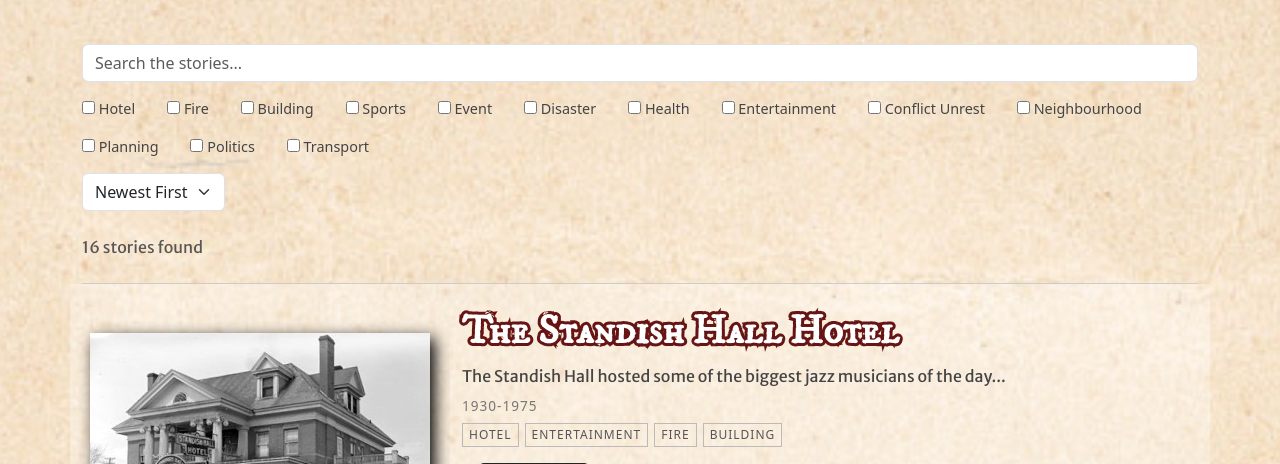
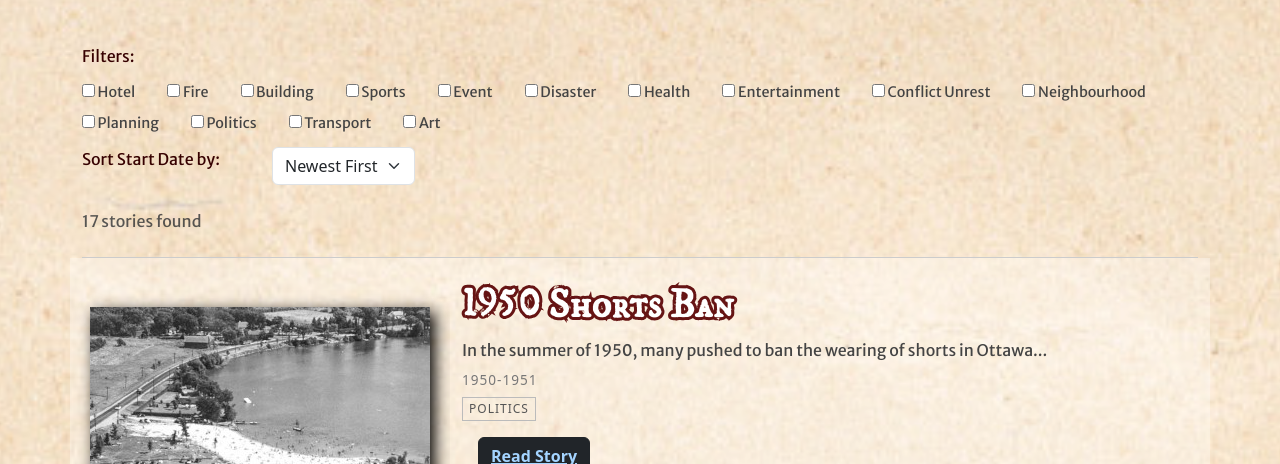
Before and after one commit to forgotten-ottawa/forgotten-ottawa.github.io, a Jekyll site: the page built from stories/index.html, in a window 1280 px wide and 900 px high, cut to the strip 436-900 px from the top of the window. Built offline with Jekyll 4.4.1, drawn with Linux system fonts in a browser that asks for light colours; some web fonts are replaced; some of the changed text lies outside the part shown.

Commit message:
Added Shorts Ban & Email Contact
	modified:   _includes/footer.html
	modified:   _layouts/forgotten-ottawa.html
	modified:   css/main.css
	modified:   data/stories.json
	new file:   images/bishops-palace/bishops-palace.jpg
	new file:   images/bishops-palace/east-block-a103309-v8.jpg
	new file:   images/bishops-palace/nepean-township-1879.jpg
	new file:   images/bishops-palace/queensway-expansion.png
	new file:   images/bishops-palace/west-block-a103316-v8.jpg
	modified:   images/shorts-ban/ea-bourque.jpg
	new file:   images/shorts-ban/mooneys-bay-1960.jpg
	new file:   images/thumbnails/shorts-ban.jpg
	modified:   js/stories.js
	modified:   stories/bishops-palace.html
	modified:   stories/index.html
	modified:   stories/shorts-ban.html

```diff
--- a/_includes/footer.html
+++ b/_includes/footer.html
@@ -1,3 +1,5 @@
 <footer>
-	<p class="foot-text">Site created by <a class="on-dark" href="https://www.kballantyne.ca">Kevin Ballantyne</a> using <a href="https://jekyllrb.com/">Jekyll</a> and hosted on <a href="https://github.com/kballant/kballant.github.io">Github</a>, &#169; 2015-2026.</p>
+    <p class="foot-text" style="font-size: 1.5em;">Contact: <a class="on-dark" href="mailto:info@forgottenottawa.ca">info@forgottenottawa.ca</a></p>
+    <hr>
+	<p class="foot-text">Site created by <a class="on-dark" href="https://www.kballantyne.ca">Kevin Ballantyne</a> using <a class="on-dark" href="https://jekyllrb.com/">Jekyll</a> and hosted on <a class="on-dark" href="https://github.com/kballant/kballant.github.io">Github</a>, &#169; 2020-2026
 </footer>
--- a/_layouts/forgotten-ottawa.html
+++ b/_layouts/forgotten-ottawa.html
@@ -72,7 +72,8 @@
 			<div class="row">
 				<div class="col-md-12">
 					<footer>
-						<p class="foot-text">Site created by <a class="on-dark" href="https://www.kballantyne.ca">Kevin Ballantyne</a> using Github, &#169; 2020-2026.</p>
+						<!--<p class="foot-text">Site created by <a class="on-dark" href="https://www.kballantyne.ca">Kevin Ballantyne</a> using Github, &#169; 2020-2026.</p>-->
+                        {% include footer.html %}
 					</footer>
 				</div>
 			</div>
--- a/css/main.css
+++ b/css/main.css
@@ -419,6 +419,12 @@
 				url("/images/ottawa-sewer-explosions/grocery-store.png")
 				center 80% / cover no-repeat;
 }
+#shorts-ban {
+    background: linear-gradient(rgba(75, 58, 27, 0.4),
+				rgba(75, 58, 27, 0.4)),
+				url("/images/shorts-ban/mooneys-bay-1960.jpg")
+				center / cover no-repeat;
+}
 
 blockquote {
     margin: 2rem 2rem !important;
@@ -549,8 +555,9 @@
 	background: -moz-linear-gradient(left top, #000022 0%, 0000cc 100%);
 	background: -webkit-linear-gradient(left top, #000022 0%,#0000cc 100%); */
     /* border-top: 1px solid #d5d5d5;*/
-    font-size: 1em;
+    font-size: 1.2em;
 	border-radius: 0px;
+    padding: 5px;
 }
 hr.standard {
 	height: 1px;
@@ -570,6 +577,8 @@
 	font-size: small;
 	color: #FFFFFF;
 	margin: 0px !important;
+    font-size: 0.9em;
+    font-family: ForgottenOttawaSC !important;
 }
 
 ul.posts {
@@ -955,6 +964,14 @@
     width: 0;
 }
 
+.filter-chkbox {
+	/*font-family: Catamaran;*/
+	font-family: 'Merriweather Sans';
+    font-size: clamp(0.8rem, 1vw, 1rem);
+    line-height: 1em;
+    color: #360000;
+}
+
 .fire-idx {
 	width: 640px;
 	height: 480px;
--- a/data/stories.json
+++ b/data/stories.json
@@ -169,10 +169,21 @@
         "title": "Painters of Bytown",
         "sort_year": "1826",
         "date": "1826-1855",
-        "categories": ["planning"],
+        "categories": ["art"],
         "coordinates": [-75.69913,45.42403],
         "image": "/images/thumbnails/bytown-painters.jpg",
         "summary": "Learn how John Burrows and Thomas Burrowes documented the canal's progress while working as its overseers",
         "url": "/stories/bytown-painters.html"
+    },
+    {
+        "id": "shorts-ban",
+        "title": "1950 Shorts Ban",
+        "sort_year": "1950",
+        "date": "1950-1951",
+        "categories": ["politics"],
+        "coordinates": [-75.80282,45.36724],
+        "image": "/images/thumbnails/shorts-ban.jpg",
+        "summary": "In the summer of 1950, many pushed to ban the wearing of shorts in Ottawa",
+        "url": "/stories/shorts-ban.html"
     }
 ]
--- a/js/stories.js
+++ b/js/stories.js
@@ -32,7 +32,7 @@
 
     categories.forEach(cat => {
         const label = document.createElement('label');
-        label.className = "me-3";
+        label.className = "me-3 filter-chkbox";
 
         label.innerHTML = `
             <input type="checkbox" value="${cat}">
@@ -62,13 +62,13 @@
     let filtered = [...allStories];
 
     // SEARCH
-    const search = document.getElementById('searchInput').value.toLowerCase();
+    /* const search = document.getElementById('searchInput').value.toLowerCase();
     if (search) {
         filtered = filtered.filter(story =>
             story.title.toLowerCase().includes(search) ||
             story.summary.toLowerCase().includes(search)
         );
-    }
+    } */
 
     // CATEGORY FILTER
     if (activeCategories.size > 0) {
@@ -148,11 +148,11 @@
 // ============================
 
 // Debounced search (smoother UX)
-let searchTimeout;
+/* let searchTimeout;
 document.getElementById('searchInput').addEventListener('input', () => {
     clearTimeout(searchTimeout);
     searchTimeout = setTimeout(filterAndRender, 200);
-});
+});*/
 
 // Sorting
 document.getElementById('sortSelect')
--- a/stories/index.html
+++ b/stories/index.html
@@ -20,17 +20,23 @@
 <div class="container my-5">
 	<div class="stories-filters mb-4">
 
-    	<input type="text" id="searchInput" class="form-control mb-3"
-           	placeholder="Search the stories...">
+    	<!--<input type="text" id="searchInput" class="form-control mb-3"
+           	placeholder="Search the stories...">-->
 
+        <p>Filters:</p>
     	<div id="categoryFilters" class="d-flex flex-wrap gap-3"></div>
 
-    	<div class="mt-3">
-      		<select id="sortSelect" class="form-select w-auto">
-				<option value="newest">Newest First</option>
-				<option value="oldest">Oldest First</option>
-				<option value="title">Title A–Z</option>
-      		</select>
+    	<div class="row mt-3">
+            <div class="col-md-2">
+                <p style="margin-bottom: 0px;">Sort Start Date by:</p>
+            </div>
+            <div class="col-md-10">
+                <select id="sortSelect" class="form-select w-auto">
+                    <option value="newest">Newest First</option>
+                    <option value="oldest">Oldest First</option>
+                    <option value="title">Title A–Z</option>
+                </select>
+            </div>
     	</div>
 
   	</div>
```
Also changed, not shown: stories/bishops-palace.html (+52 -0 lines), stories/shorts-ban.html (+2 -2 lines), images/bishops-palace/bishops-palace.jpg (added), images/bishops-palace/east-block-a103309-v8.jpg (added), images/bishops-palace/nepean-township-1879.jpg (added), images/bishops-palace/queensway-expansion.png (added), images/bishops-palace/west-block-a103316-v8.jpg (added), images/shorts-ban/ea-bourque.jpg, images/shorts-ban/mooneys-bay-1960.jpg (added), images/thumbnails/shorts-ban.jpg (added).
